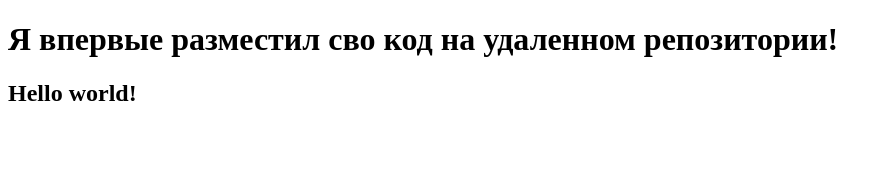
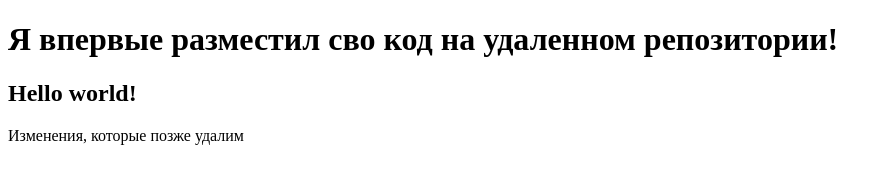
Before and after one commit to kotofetus/new-repo, a plain HTML site: page index.html in a window 1280 px wide. Shown: the whole page, without its empty margins (0-891 px from the left). Drawn offline with Linux system fonts and the light colour scheme.

Commit message:
wrong changes

```diff
--- a/index.html
+++ b/index.html
@@ -8,5 +8,6 @@
 <body>
 <h1>Я впервые разместил сво код на удаленном репозитории!</h1>
 <h2>Hello world!</h2>
+<p>Изменения, которые позже удалим</p>
 </body>
 </html>
```
